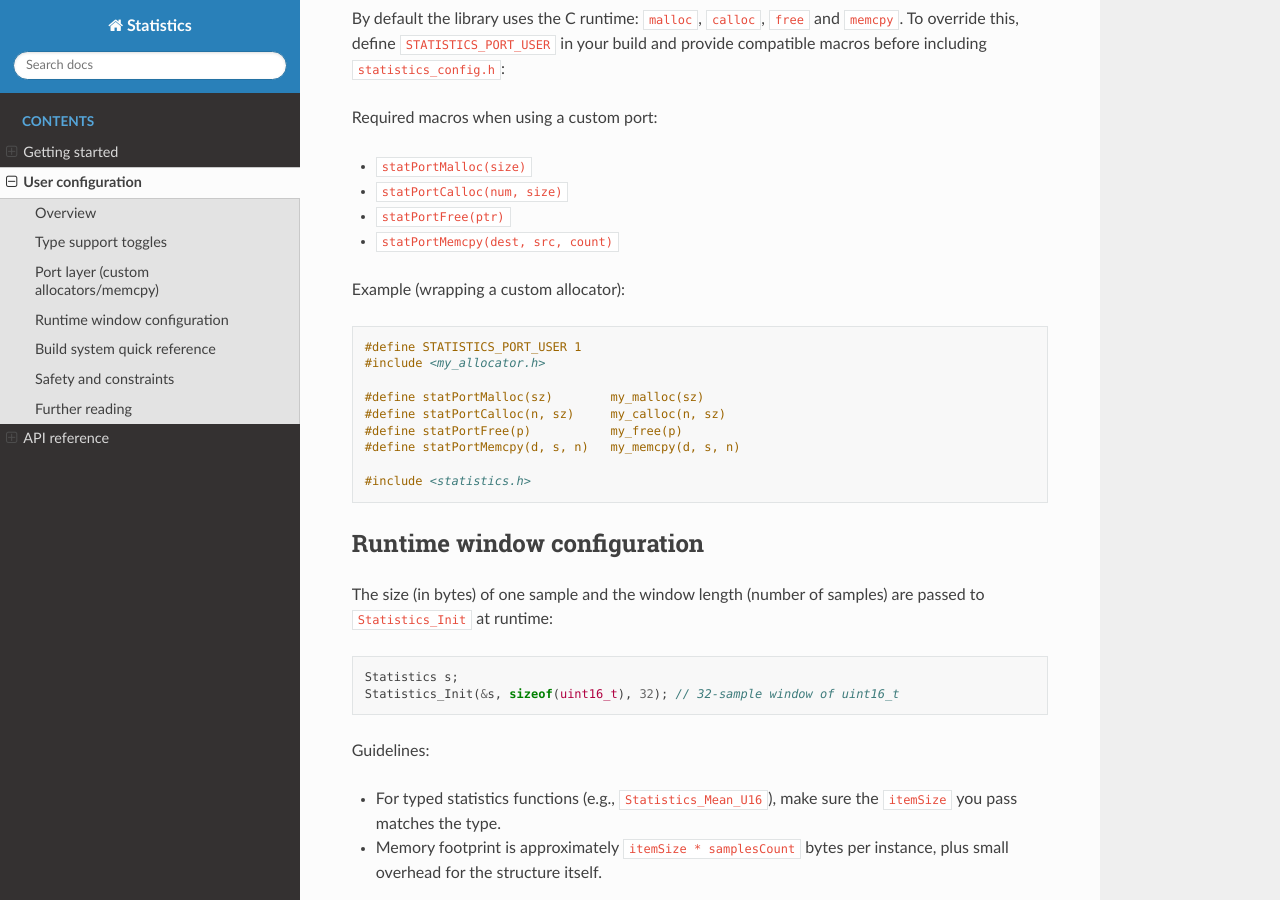
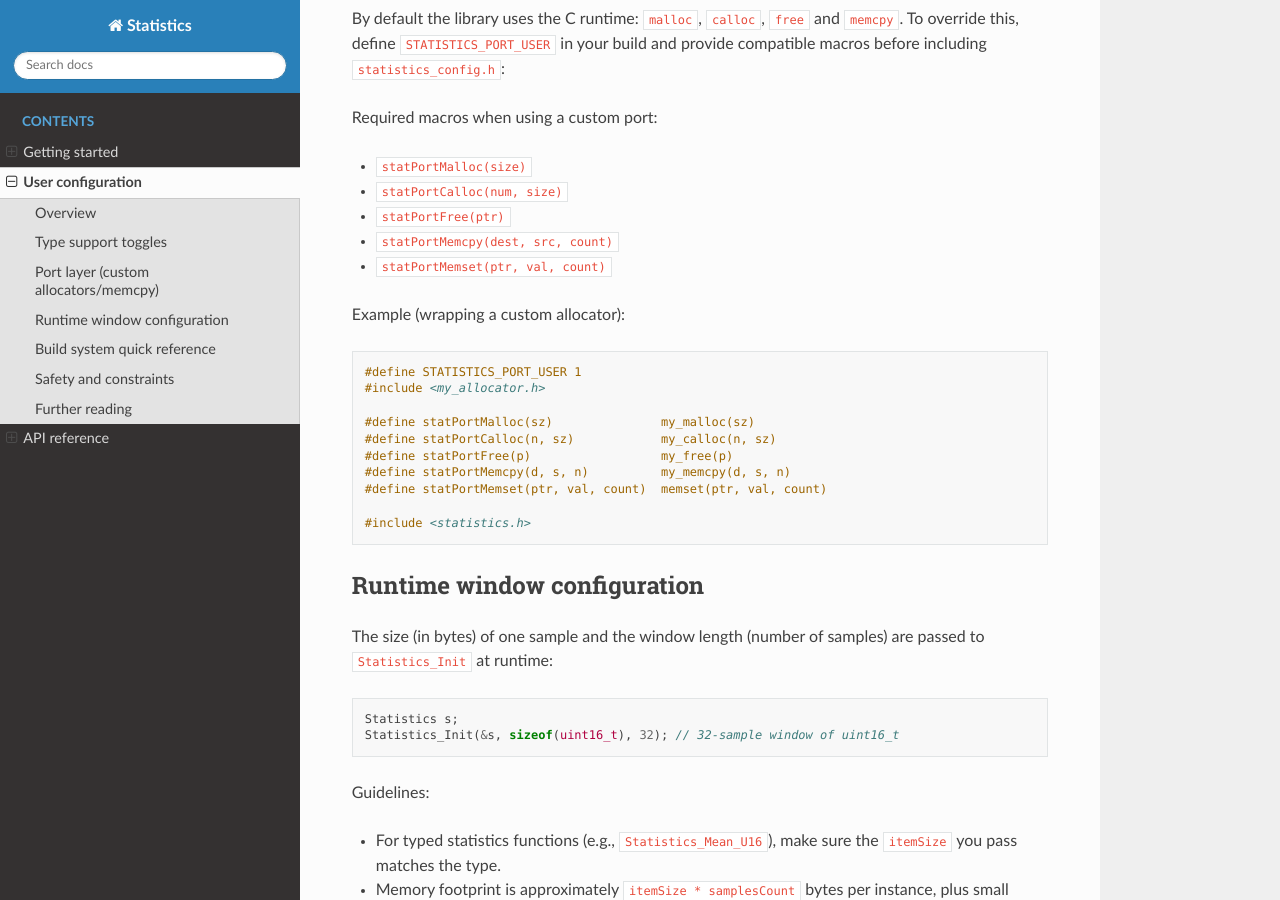
Before and after one commit to rici4kubicek/statistics, a Sphinx documentation site: the page built from docs/source/user_configuration.rst, in a window 1280 px wide and 900 px high, scrolled down 1698 px. Built offline with Sphinx 7.4.7 and the Read the Docs theme 3.1.0, drawn with Linux system fonts in a browser that asks for light colours.

Commit message:
docs(user_configuration): document `statPortMemset` usage in examples
- Added `statPortMemset` to the user configuration reference.

```diff
--- a/docs/source/user_configuration.rst
+++ b/docs/source/user_configuration.rst
@@ -97,6 +97,7 @@ Required macros when using a custom port:
 - ``statPortCalloc(num, size)``
 - ``statPortFree(ptr)``
 - ``statPortMemcpy(dest, src, count)``
+- ``statPortMemset(ptr, val, count)``
 
 Example (wrapping a custom allocator):
 
@@ -105,10 +106,11 @@ Example (wrapping a custom allocator):
    #define STATISTICS_PORT_USER 1
    #include <my_allocator.h>
 
-   #define statPortMalloc(sz)        my_malloc(sz)
-   #define statPortCalloc(n, sz)     my_calloc(n, sz)
-   #define statPortFree(p)           my_free(p)
-   #define statPortMemcpy(d, s, n)   my_memcpy(d, s, n)
+   #define statPortMalloc(sz)               my_malloc(sz)
+   #define statPortCalloc(n, sz)            my_calloc(n, sz)
+   #define statPortFree(p)                  my_free(p)
+   #define statPortMemcpy(d, s, n)          my_memcpy(d, s, n)
+   #define statPortMemset(ptr, val, count)  memset(ptr, val, count)
 
    #include <statistics.h>
 
```
